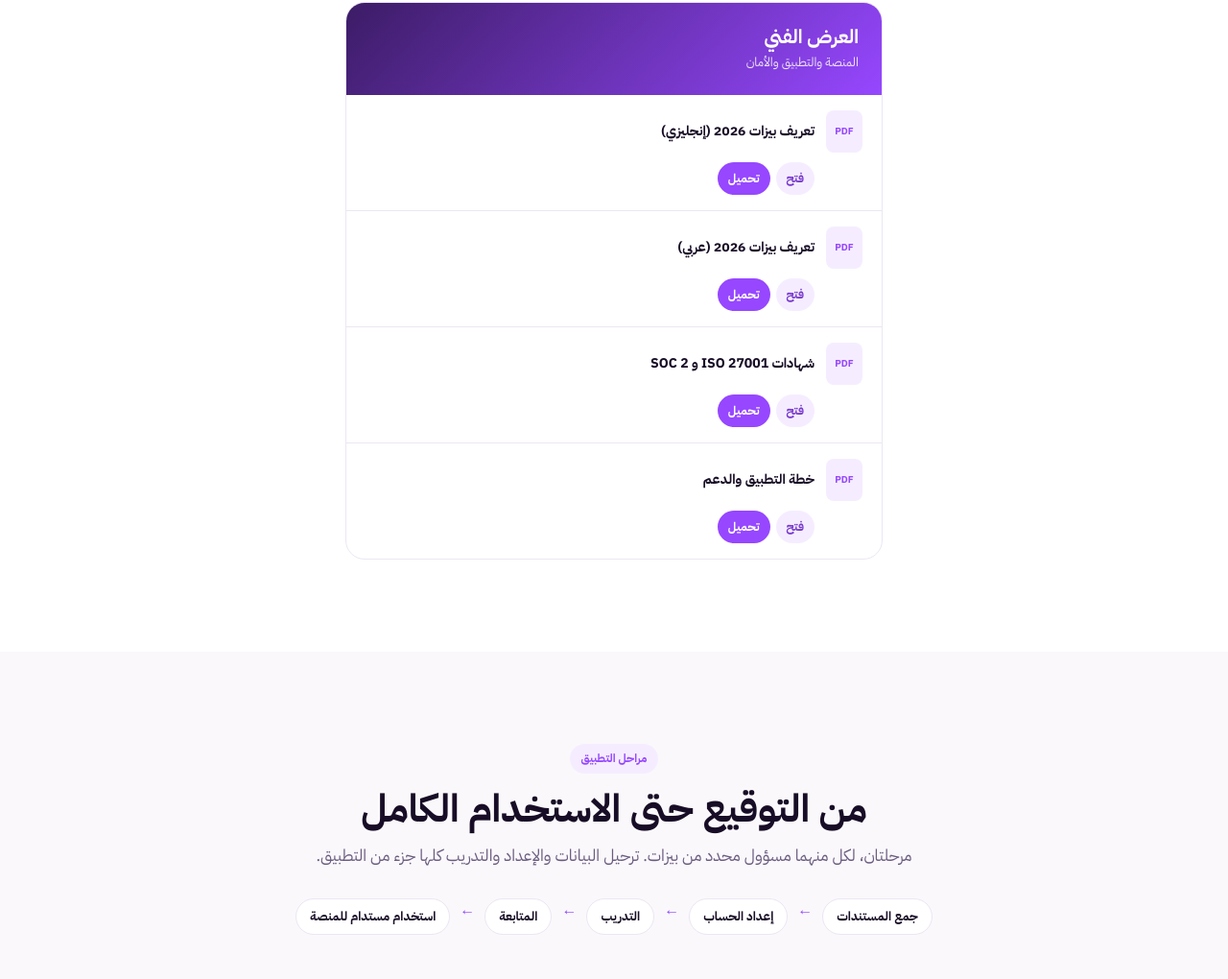
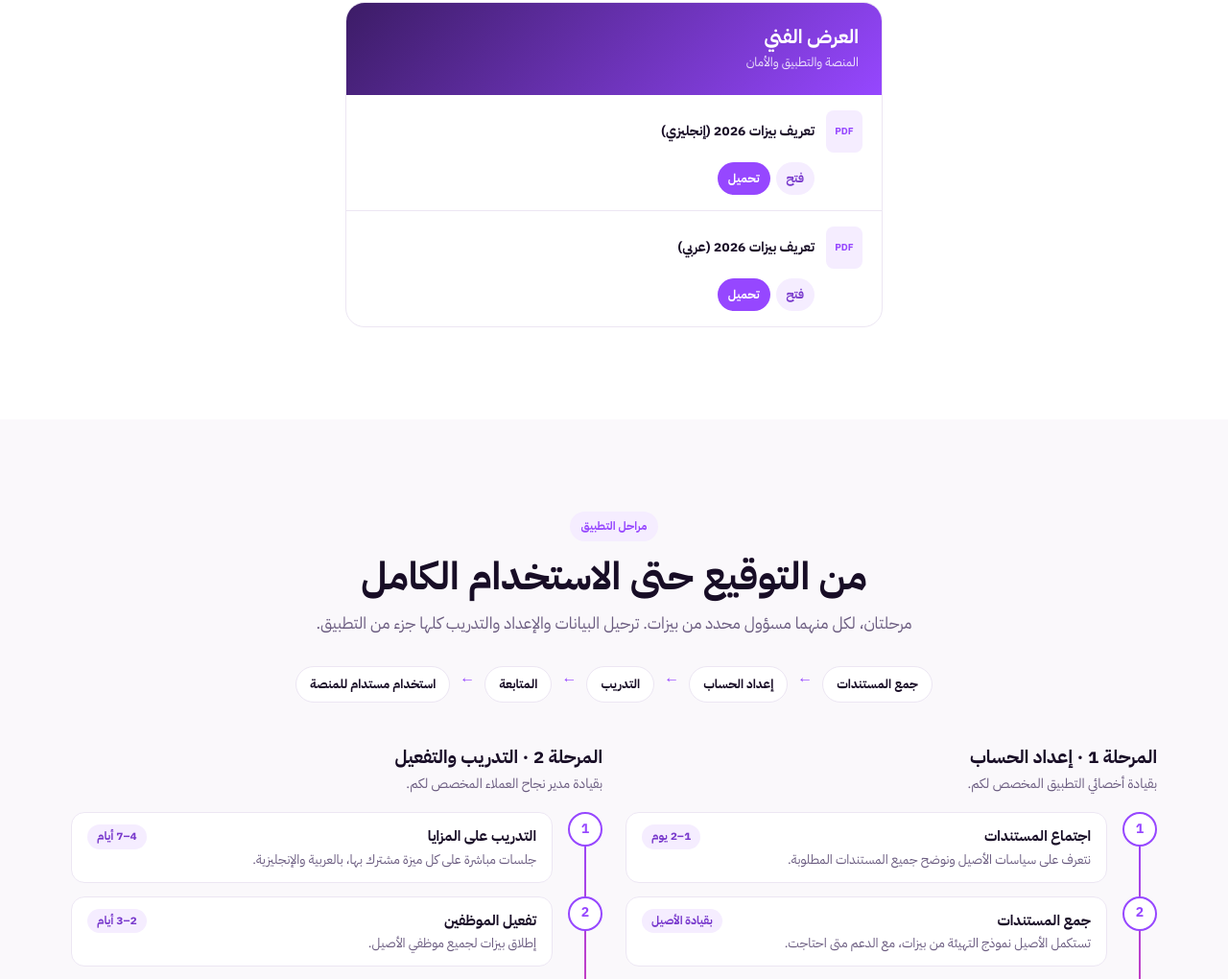
Before and after one commit to yousuf-a11y/BayzatxAlAseel, a plain HTML site: page index.html in a window 1280 px wide. Shown: the part 5580-6600 px from the top of the page at 96% size. Drawn offline with Linux system fonts and the light colour scheme.

Commit message:
Add files via upload

```diff
--- a/index.html
+++ b/index.html
@@ -554,8 +554,6 @@ h1,h2,h3{line-height:1.35}
         <header><h3>العرض الفني</h3><span>المنصة والتطبيق والأمان</span></header>
         <div class="doc"><div class="ico">PDF</div><div class="t"><b>تعريف بيزات 2026 (إنجليزي)</b></div><div class="acts"><a href="bayzat-overview-2026-en.pdf" target="_blank" rel="noopener">فتح</a><a class="dl" href="bayzat-overview-2026-en.pdf" download>تحميل</a></div></div>
         <div class="doc"><div class="ico">PDF</div><div class="t"><b>تعريف بيزات 2026 (عربي)</b></div><div class="acts"><a href="bayzat-overview-2026-ar.pdf" target="_blank" rel="noopener">فتح</a><a class="dl" href="bayzat-overview-2026-ar.pdf" download>تحميل</a></div></div>
-        <div class="doc"><div class="ico">PDF</div><div class="t"><b>شهادات ISO 27001 و SOC 2</b></div><div class="acts"><a href="bayzat-iso27001-soc2-certifications.pdf" target="_blank" rel="noopener">فتح</a><a class="dl" href="bayzat-iso27001-soc2-certifications.pdf" download>تحميل</a></div></div>
-        <div class="doc"><div class="ico">PDF</div><div class="t"><b>خطة التطبيق والدعم</b></div><div class="acts"><a href="bayzat-implementation-and-support-plan.pdf" target="_blank" rel="noopener">فتح</a><a class="dl" href="bayzat-implementation-and-support-plan.pdf" download>تحميل</a></div></div>
       </div>
     </div>
   </div>
```
